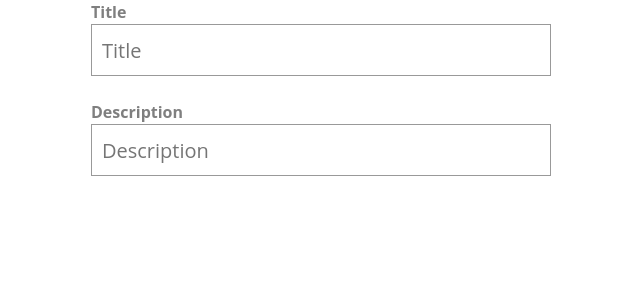
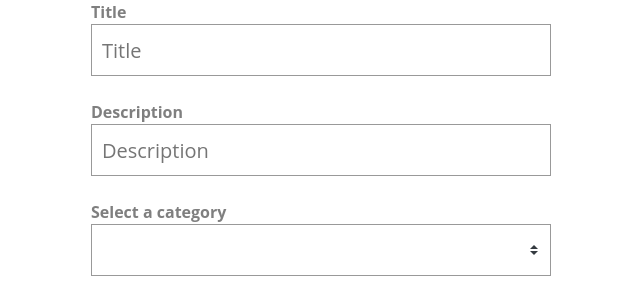
Before and after one commit to shampansky/vue-form-components, a Vue app: page / in a window 1280 px wide. Shown: the top 300 px of the page, without its empty margins (319-959 px from the left). Built offline with nearby package versions, Linux system fonts and the light colour scheme.

Commit message:
Добавление компонента BaseSelect

```diff
--- a/src/App.vue
+++ b/src/App.vue
@@ -9,14 +9,21 @@
     label="Description"
     type="text"
   />
+  <BaseSelect
+    :options="categories"
+    v-model="event.category"
+    label="Select a category"
+  />
 </template>
 
 <script>
 import BaseInput from './components/BaseInput.vue';
+import BaseSelect from './components/BaseSelect.vue';
 
 export default {
   components: {
     BaseInput,
+    BaseSelect,
   },
   data() {
     return {
@@ -31,6 +38,15 @@
           music: false,
         },
       },
+      categories: [
+        'sustainability',
+        'nature',
+        'animal welfare',
+        'housing',
+        'education',
+        'food',
+        'community',
+      ],
     };
   },
 };
--- /dev/null
+++ b/src/components/BaseSelect.vue
@@ -0,0 +1,38 @@
+<template>
+<!-- eslint-disable-next-line vuejs-accessibility/label-has-for -->
+  <label v-if="label"> {{ label }} </label>
+  <select
+    :value="modelValue"
+    class="field"
+    v-bind="{
+      ...$attrs,
+      onChange: ($event) => { $emit('update:modelValue', $event.target.value) }
+    }"
+  >
+    <option
+      v-for="option in options"
+      :value="option"
+      :key="option"
+      :selected="option === modelValue"
+    >{{ option }}</option>
+  </select>
+</template>
+
+<script>
+export default {
+  props: {
+    label: {
+      type: String,
+      default: '',
+    },
+    modelValue: {
+      type: [String, Number],
+      default: '',
+    },
+    options: {
+      type: Array,
+      required: true,
+    },
+  },
+};
+</script>
```
